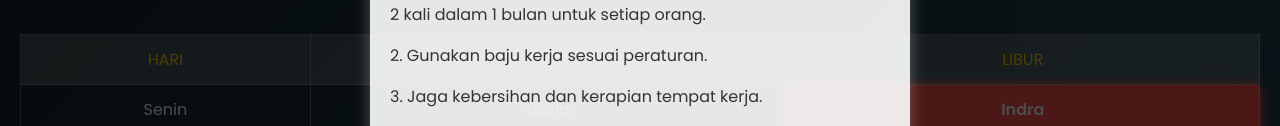
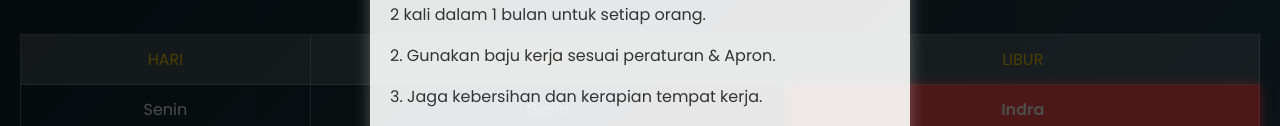
Before and after one commit to RNrn0/Jadwal-Sip-Pagi-Libur, a plain HTML site: page index.html in a window 1280 px wide. Both pictures are taken after a click on the button "📋 Peraturan Kerja". Shown: the part 268-394 px from the top of the page. Drawn offline with Linux system fonts and the light colour scheme.

Commit message:
Update index.html

```diff
--- a/index.html
+++ b/index.html
@@ -223,7 +223,7 @@
             <ul>
                 <li>1. Izin Tidak Diperbolehkan:
 Karyawan tidak diperkenankan mengajukan izin karena sudah mendapatkan libur sebanyak 2 kali dalam 1 bulan untuk setiap orang.</li>
-                <li>2. Gunakan baju kerja sesuai peraturan.</li>
+                <li>2. Gunakan baju kerja sesuai peraturan & Apron.</li>
                 <li>3. Jaga kebersihan dan kerapian tempat kerja.</li>
                 <li>4. Laporkan jika ada kendala dalam pekerjaan.</li>
                 <li>5. Izin Diperbolehkan dengan Syarat:
```
